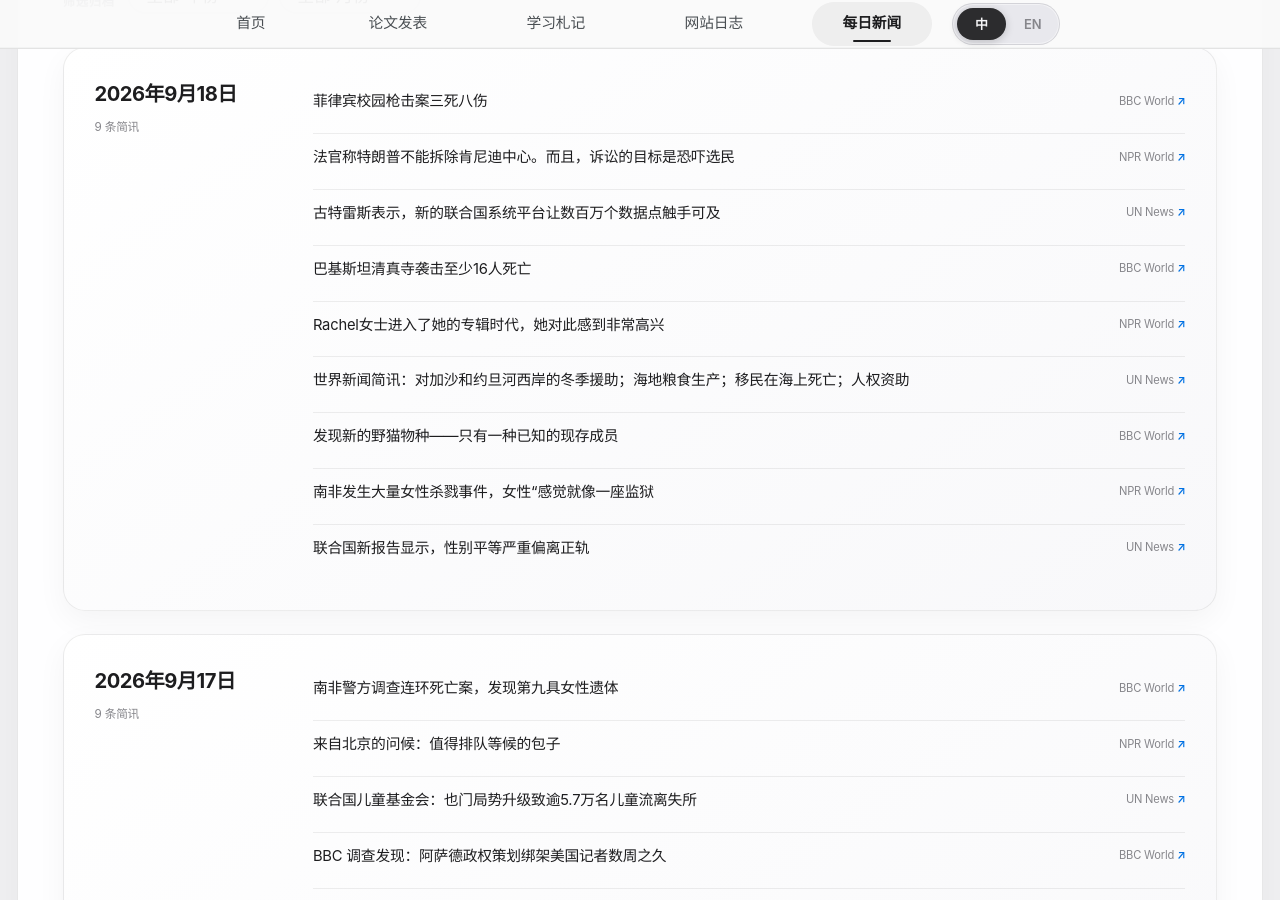
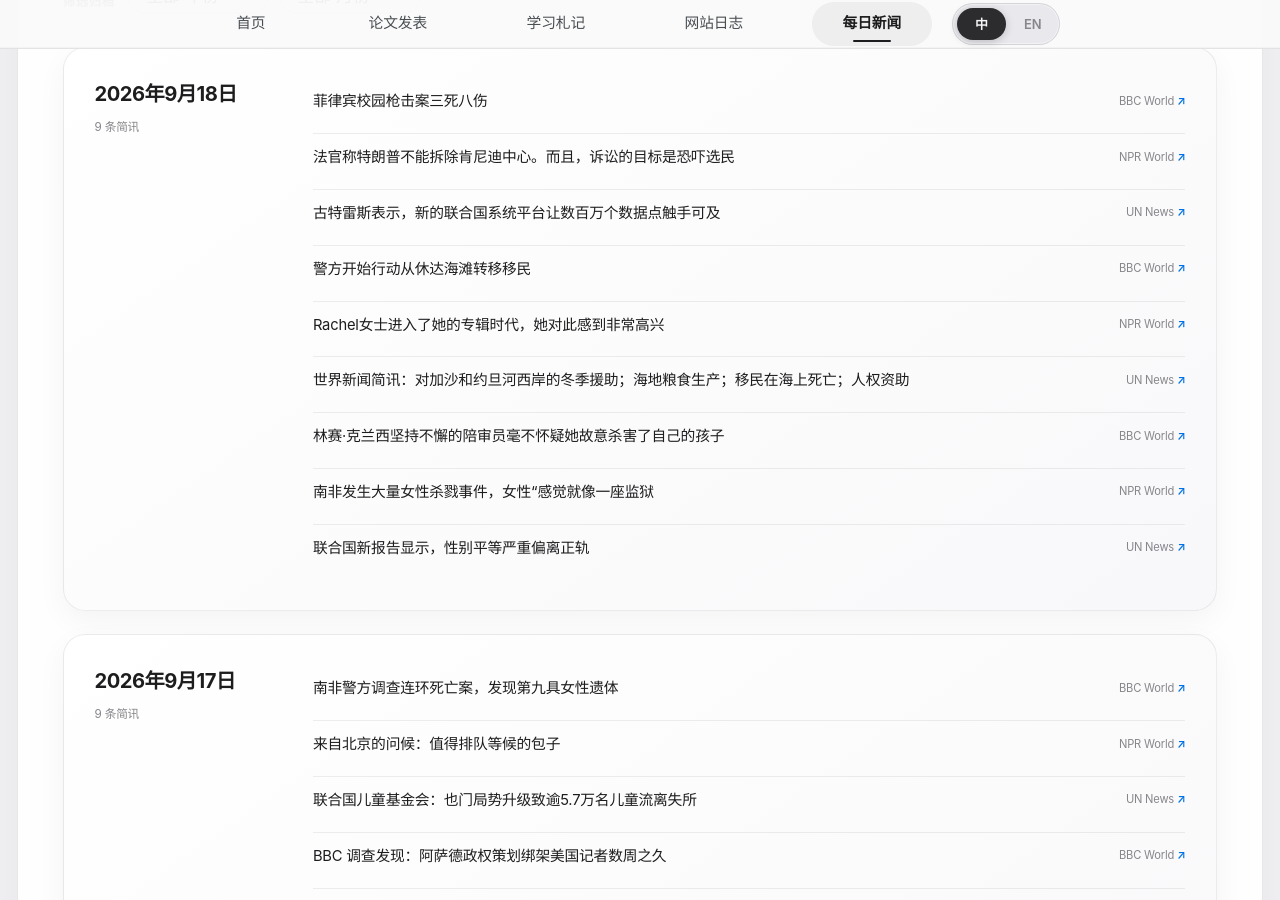
Before and after one commit to HaoxiangLuo/HaoxiangLuo.github.io, a Jekyll site: the page built from _pages/daily-news-zh.html, in a window 1280 px wide and 900 px high, scrolled down 353 px. Built offline with Jekyll 4.4.1, drawn with Linux system fonts in a browser that asks for light colours; a style sheet for code colours, icons or effects is not loaded.

Commit message:
Update daily news 2026-09-18

```diff
--- a/_data/daily_news.json
+++ b/_data/daily_news.json
@@ -1,5 +1,5 @@
 {
-  "updated_at": "2026-09-18T19:23:35+08:00",
+  "updated_at": "2026-09-18T20:29:08+08:00",
   "days": [
     {
       "date": "2026-09-18",
@@ -23,10 +23,10 @@
           "title_zh": "古特雷斯表示，新的联合国系统平台让数百万个数据点触手可及"
         },
         {
-          "title": "At least 16 killed in attack on mosque in Pakistan",
+          "title": "Police begin operation to move migrants from Ceuta beaches",
           "source": "BBC World",
-          "url": "https://www.bbc.co.uk/news/articles/ckn9wenz8wjwo?at_medium=RSS&at_campaign=rss",
-          "title_zh": "巴基斯坦清真寺袭击至少16人死亡"
+          "url": "https://www.bbc.co.uk/news/articles/c6vgy80ge1z7o?at_medium=RSS&at_campaign=rss",
+          "title_zh": "警方开始行动从休达海滩转移移民"
         },
         {
           "title": "Ms. Rachel has entered her album era, and she is so happy about it",
@@ -41,10 +41,10 @@
           "title_zh": "世界新闻简讯：对加沙和约旦河西岸的冬季援助；海地粮食生产；移民在海上死亡；人权资助"
         },
         {
-          "title": "New wild cat species discovered - with only one known living member",
+          "title": "Lindsay Clancy holdout juror had no doubt she deliberately killed her children",
           "source": "BBC World",
-          "url": "https://www.bbc.co.uk/news/articles/c6x2zgv9rr4ro?at_medium=RSS&at_campaign=rss",
-          "title_zh": "发现新的野猫物种——只有一种已知的现存成员"
+          "url": "https://www.bbc.co.uk/news/articles/c54g7jdmw032o?at_medium=RSS&at_campaign=rss",
+          "title_zh": "林赛·克兰西坚持不懈的陪审员毫不怀疑她故意杀害了自己的孩子"
         },
         {
           "title": "South Africa 'feels like a prison' for women amid spate of femicides",
```
